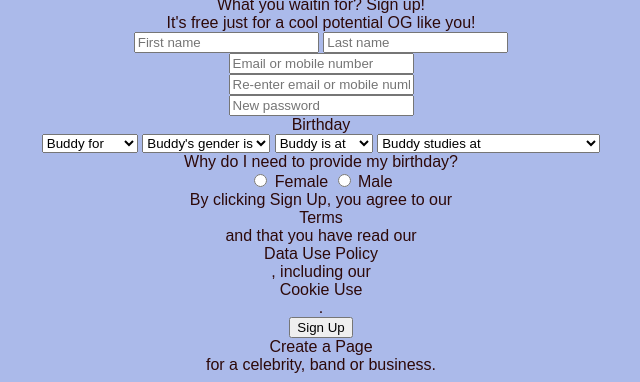
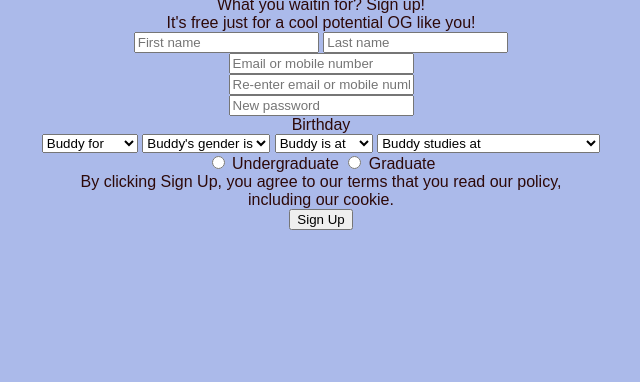
Before and after one commit to realassnerdclaire/Aye-amigo, a plain HTML site: page index.html in a window 1280 px wide. Shown: the part 1492-1874 px from the top of the page, without its empty margins (319-959 px from the left). After the commit the page ends 1730 px from the top, so only its background shows below. Drawn offline with Linux system fonts and the light colour scheme; a web font is replaced by a local one.

Commit message:
Update index.html

```diff
--- a/index.html
+++ b/index.html
@@ -245,24 +245,24 @@
 
                         </select>
                     </span>
-                    <div class="fb1 why h">Why do I need to provide my birthday?</div>
+
             </div>
             <div class="formbox mt1">
                 <span data-type="radio" class="spanpad">
                     <input type="radio" id="fem" class="m0">
-                    <label for="fem" class="gender">Female
+                    <label for="fem" class="gender">Undergraduate
                     </label>
                     <input type="radio" id="male" class="m0">
-                    <label for="male" class="gender">Male
+                    <label for="male" class="gender">Graduate
                     </label>
                 </span>
             </div>
             <div class="formbox">
                 <div class="agree">
-                    By clicking Sign Up, you agree to our
-                    <div class="link">Terms</div> and that you have read our
-                    <div class="link">Data Use Policy</div>, including our
-                    <div class="link">Cookie Use</div>.
+                    By clicking Sign Up, you agree to our terms that you read our policy,
+
+                   </div> including our cookie.
+
                 </div>
             </div>
             <div class="formbox">
@@ -270,7 +270,6 @@
             </div>
             <div class="formbox">
                 <div class="create">
-                    <div class="link h">Create a Page</div> for a celebrity, band or business.</div>
             </div>
         </div>
     </div>
```
